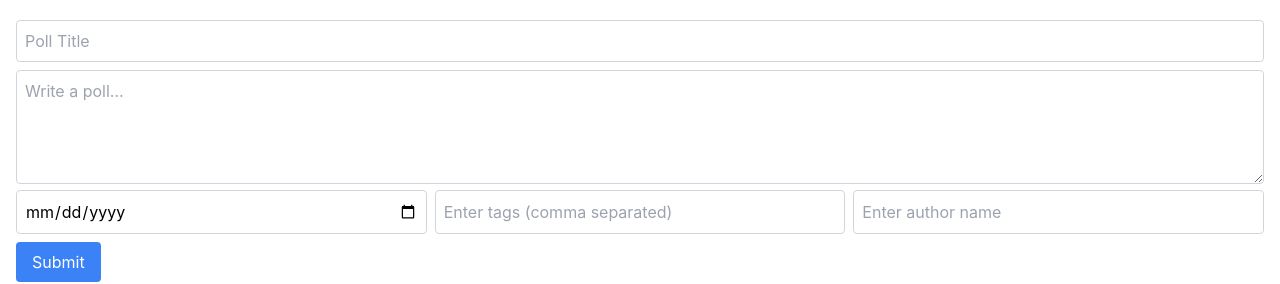
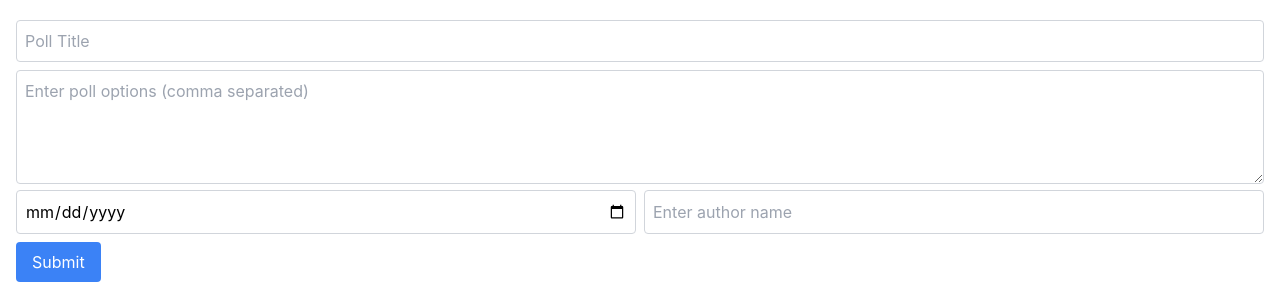
Before and after one commit to flarfo/CEN3031-G6, a React (Create React App) app in the folder client/: page /poll-board in a window 1280 px wide. Both pictures are taken after a click on the button "Add Poll". Shown: the part 177-461 px from the top of the page. Built offline with nearby package versions, Linux system fonts and the light colour scheme; no server answers.

Commit message:
Update polling system

```diff
--- a/client/src/pages/PollBoard.jsx
+++ b/client/src/pages/PollBoard.jsx
@@ -137,7 +137,7 @@ const PollBoard = ({ polls, setPolls }) => {
           <textarea
             value={newPoll}
             onChange={(e) => setNewPoll(e.target.value)}
-            placeholder="Write a poll..."
+            placeholder="Enter poll options (comma separated)"
             rows="4"
             className="poll-input border border-gray-300 rounded p-2 w-full"
           />
@@ -148,13 +148,13 @@ const PollBoard = ({ polls, setPolls }) => {
               onChange={(e) => setPollDate(e.target.value)}
               className="date-input border border-gray-300 rounded p-2 w-full"
             />
-            <input
+            {/* <input
               type="text"
               value={pollTags}
               onChange={(e) => setPollTags(e.target.value)}
               placeholder="Enter tags (comma separated)"
               className="tags-input border border-gray-300 rounded p-2 w-full"
-            />
+            /> */}
             <input
               type="text"
               value={pollAuthor}
```
